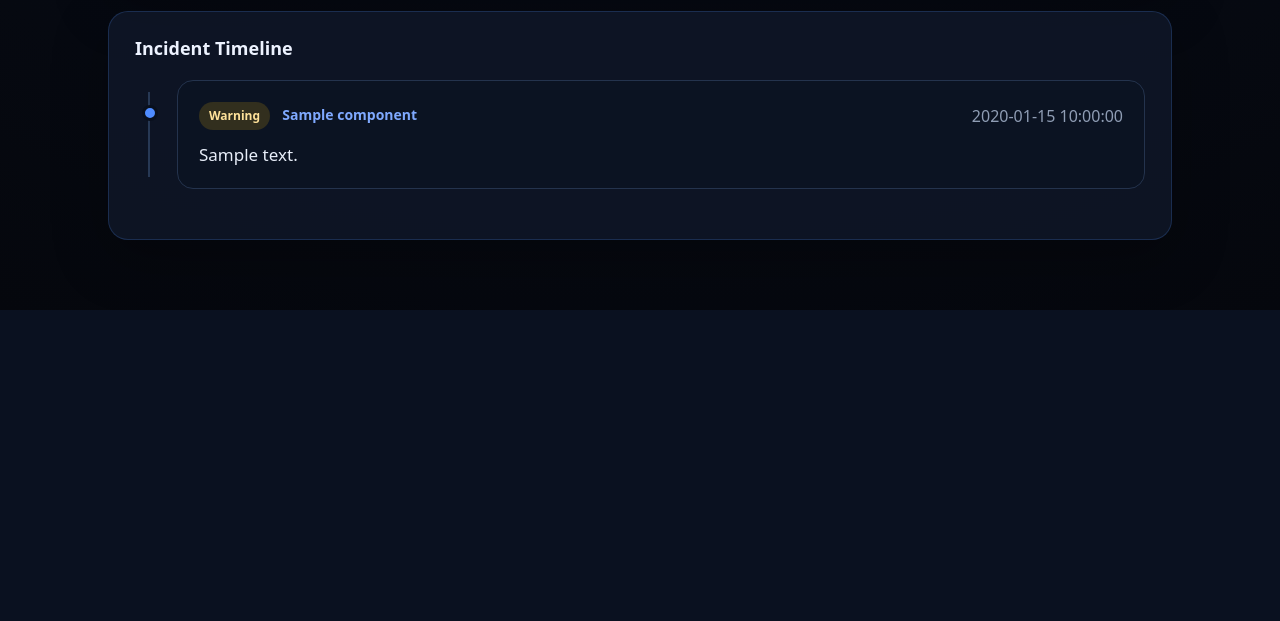
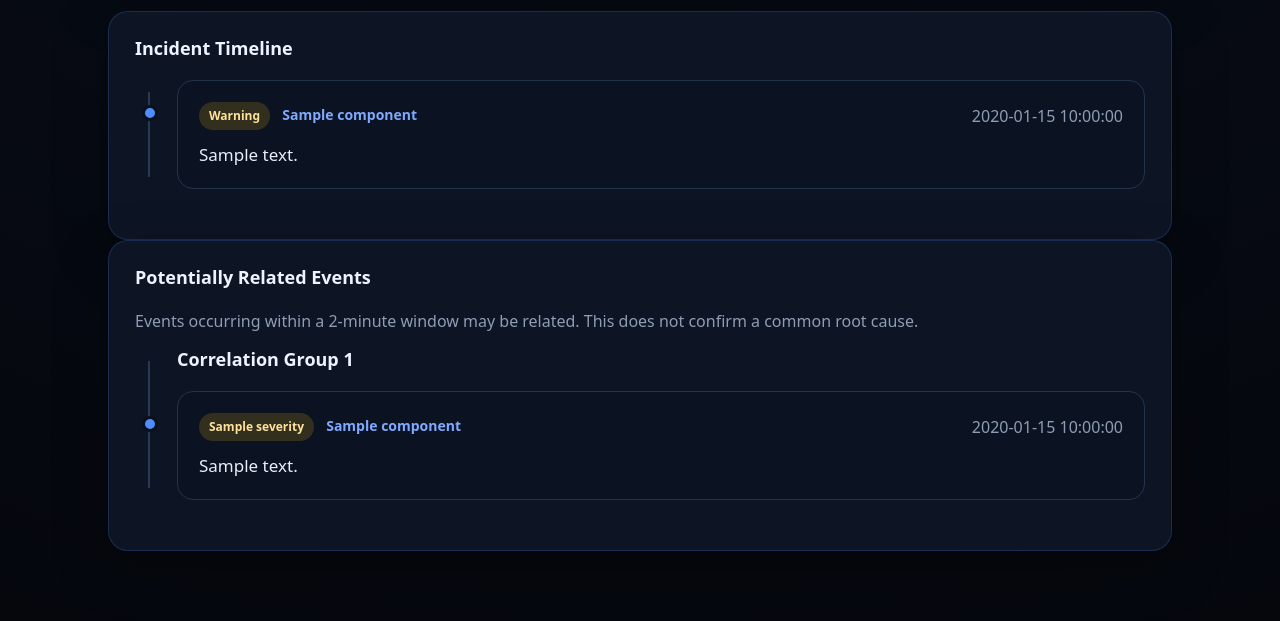
Before and after one commit to brcsln/LogSense, a FastAPI app: template backend/templates/result.html in a window 1280 px wide. Shown: the part 1053-1674 px from the top of the page. Before the commit the page ends 1363 px from the top, so only its background shows below. Run offline with FastAPI, Linux system fonts and the light colour scheme; the template is opened without the code that fills it: most values are stand-ins (such as "Sample title", 1, 10 or a date in 2020).

Commit message:
Add incident correlation UI and integration tests

```diff
--- a/backend/app.py
+++ b/backend/app.py
@@ -1,11 +1,15 @@
+from pathlib import Path
 from fastapi import FastAPI, File, Request, UploadFile
 from fastapi.templating import Jinja2Templates
-from services.parser import parse_log
-
-from services.validator import validate_file
+from .services.parser import parse_log
+from .services.validator import validate_file
 
 app = FastAPI()
-templates = Jinja2Templates(directory="templates")
+BASE_DIR = Path(__file__).resolve().parent
+
+templates = Jinja2Templates(
+    directory=str(BASE_DIR / "templates")
+)
 
 
 @app.get("/")
--- a/backend/requirements.txt
+++ b/backend/requirements.txt
@@ -4,3 +4,4 @@ MarkupSafe==3.0.3
 python-multipart==0.0.32
 uvicorn==0.50.0
 pytest
+httpx
--- a/backend/templates/result.html
+++ b/backend/templates/result.html
@@ -511,6 +511,63 @@
             </p>
             {% endif %}
          </section>
+
+<section class="panel">
+    <h2 class="section-title">Potentially Related Events</h2>
+
+    <p class="muted">
+        Events occurring within a 2-minute window may be related.
+        This does not confirm a common root cause.
+    </p>
+
+    {% if analysis.correlation_groups %}
+        {% for group in analysis.correlation_groups %}
+
+        <div class="timeline">
+            <h3 class="section-title">
+                Correlation Group {{ loop.index }}
+            </h3>
+
+            {% for event in group %}
+            <article class="timeline-event">
+                <div class="event-heading">
+                    <div>
+                        <span class="severity-badge
+                            {% if event.severity == 'CRITICAL' %}
+                                badge-critical
+                            {% elif event.severity == 'ERROR' %}
+                                badge-error
+                            {% else %}
+                                badge-warning
+                            {% endif %}">
+                            {{ event.severity }}
+                        </span>
+
+                        <span class="component ms-2">
+                            {{ event.component }}
+                        </span>
+                    </div>
+
+                    <time class="muted">
+                        {{ event.time }}
+                    </time>
+                </div>
+
+                <p class="event-message">
+                    {{ event.message }}
+                </p>
+            </article>
+            {% endfor %}
+        </div>
+
+        {% endfor %}
+    {% else %}
+        <p class="muted mb-0">
+            No potentially related abnormal events detected.
+        </p>
+    {% endif %}
+   </section>
+
       </main>
    </body>
 </html>
```
Also changed, not shown: tests/test_upload.py (added, +25 -0 lines), 1 other file.
